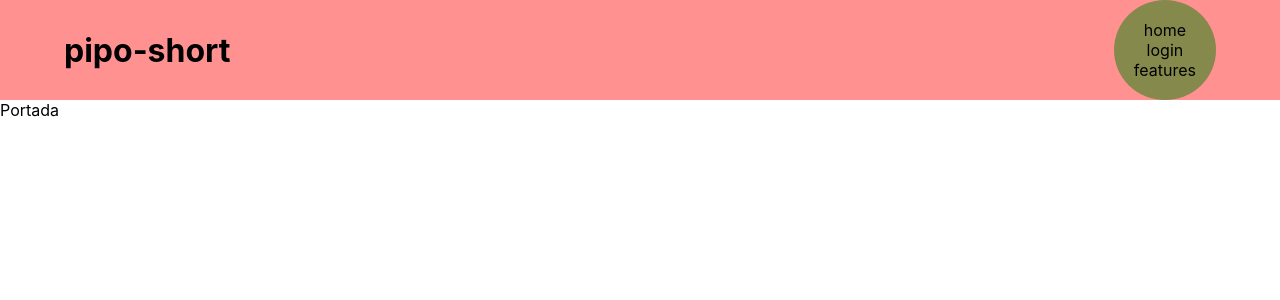
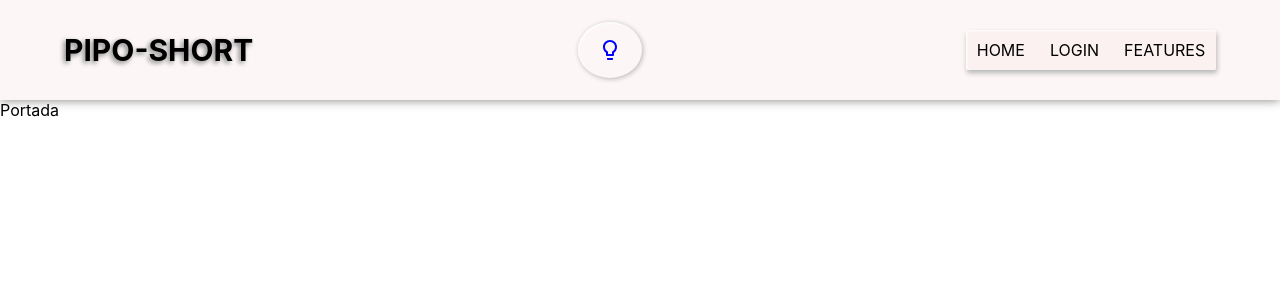
Before and after one commit to miguelCidPaz/pipo-short-front, a React (Create React App) app: page / in a window 1280 px wide. Shown: the top 300 px of the page. Built offline with nearby package versions, Linux system fonts and the light colour scheme.

Commit message:
Estilos preeliminares del header

```diff
--- a/package.json
+++ b/package.json
@@ -3,6 +3,10 @@
   "version": "0.1.0",
   "private": true,
   "dependencies": {
+    "@emotion/react": "^11.9.0",
+    "@emotion/styled": "^11.8.1",
+    "@mui/icons-material": "^5.6.2",
+    "@mui/material": "^5.6.2",
     "@testing-library/jest-dom": "^5.16.3",
     "@testing-library/react": "^12.1.4",
     "@testing-library/user-event": "^13.5.0",
--- a/src/App.js
+++ b/src/App.js
@@ -5,12 +5,19 @@ import { BrowserRouter, Route, Routes } from 'react-router-dom';
 import { useState } from 'react';
 
 function App() {
-  const [theme, setTheme] = useState(true);
+  const [theme, setTheme] = useState('dark');
 
+  const turnLight = (theme) => {
+    if (theme === 'dark') {
+      setTheme('light')
+    } else {
+      setTheme('dark')
+    }
+  }
 
   return (
     <main className="App">
-      <Header theme={theme} setTheme={setTheme} />
+      <Header theme={theme} setTheme={setTheme} turnLight={turnLight}/>
       <BrowserRouter>
         <Routes>
           <Route path="/" element={<LandPage theme={theme} />} />
--- a/src/components/Header/Header.jsx
+++ b/src/components/Header/Header.jsx
@@ -1,6 +1,7 @@
 import { title_app, links_nav } from '../../assets/resources';
+import ButtonTurnLight from './InternalComponents/ButtonTurnLight'
 
-const Header = () => {
+const Header = (props) => {
 
     return (
         <header className="header--main">
@@ -8,12 +9,15 @@ const Header = () => {
                 <h1 className="header--title">{title_app}</h1>
             </div>
 
+            <ButtonTurnLight turnLight={props.turnLight} theme={props.theme}/>
+
             <nav className="header--nav">
                 <ul>
-                    {links_nav.map(e => {
+                    {links_nav.map((element, key) => {
                         return (
-                            <li className="header--nav-link">
-                                <p>{e}</p>
+                            <li key={key} className="header--nav-link">
+                                <div className='header--grate'></div>
+                                <p className='header--link'>{element}</p>
                             </li>
                         )
                     })}
--- /dev/null
+++ b/src/components/Header/InternalComponents/ButtonTurnLight.jsx
@@ -0,0 +1,24 @@
+import LightbulbIcon from '@mui/icons-material/Lightbulb';
+import LightbulbOutlinedIcon from '@mui/icons-material/LightbulbOutlined';
+import { Button } from '@mui/material';
+
+const ButtonTurnLight = (props) => {
+
+    return(
+        <Button className='header--button-light' onClick={e => props.turnLight(props.theme)}
+        style={{
+            borderRadius:"100%",
+            padding:"2vh",
+            backgroundColor:"transparent",
+            color: props.theme === "light" ? "grey" : "blue",
+            boxShadow:"1px 1px 5px #b6b5b5, 1px 1px 3px inset white"
+        }}>
+            {props.theme === "light"
+            ? <LightbulbIcon />
+            : <LightbulbOutlinedIcon/>}
+        </Button>
+
+    )
+}
+
+export default ButtonTurnLight
--- a/src/components/Header/style.scss
+++ b/src/components/Header/style.scss
@@ -5,17 +5,45 @@
     align-items: center;
     padding: 1% 5%;
     height: 100px;
-    background-color: rgba(255, 0, 0, 0.432);
+    background-color: #f7ebeb6e;
+    box-shadow: 0 0 10px grey;
 }
 
 .header--nav {
-    background-color: rgba(0, 128, 0, 0.478);
-    padding: 20px;
-    border-radius: 100%;
+    display: flex;
+    justify-content: center;
+    background-color: #f7ebeb6e;
+    padding: 10px;
+    width: 250px;
+    border-radius: 2px;
+    box-shadow: 1px 3px 5px #b6b5b5, 1px 1px 3px inset white;
+
+    ul{
+        display: flex;
+        flex-direction: row;
+        gap: 25px;
+    }
 }
 
 .header--nav-link {
+    display: flex;
+    justify-content: center;
+    align-items: center;
     text-decoration: none;
     list-style: none;
     text-align: center;
+    text-transform: uppercase;
+    cursor: pointer;
+
+    &:hover{
+        font-weight: bolder;
+    }
+
 }
+
+.header--title{
+    font-weight: bolder;
+    font-size: 30px;
+    text-transform: uppercase;
+    text-shadow: -2px 2px 5px grey;
+}
--- a/src/index.js
+++ b/src/index.js
@@ -1,11 +1,13 @@
 import React from 'react';
-import ReactDOM from 'react-dom';
 import App from './App';
+import { createRoot } from 'react-dom/client';
 import './assets/styles.scss';
 
-ReactDOM.render(
+const container = document.getElementById('root');
+const root = createRoot(container);
+
+root.render(
   <React.StrictMode>
     <App />
-  </React.StrictMode>,
-  document.getElementById('root')
+  </React.StrictMode>
 );
```
Also changed, not shown: 2 other files (tests, documents, lock files or other folders).
